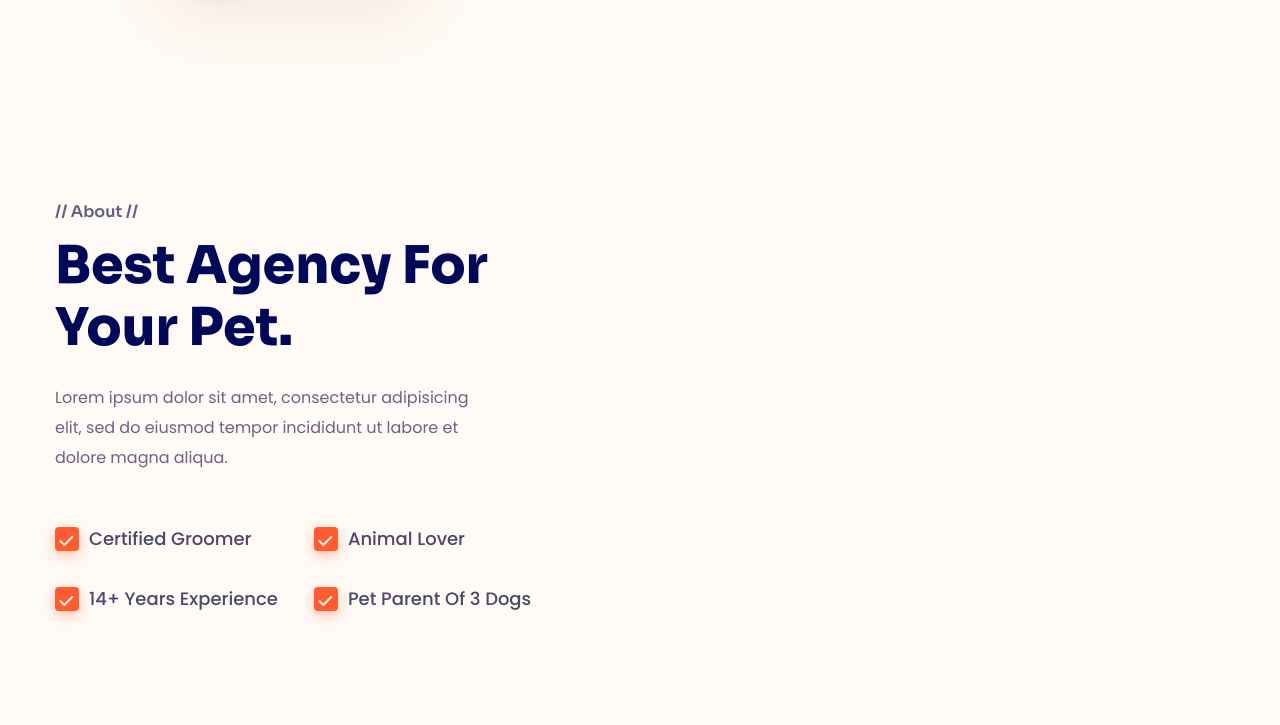
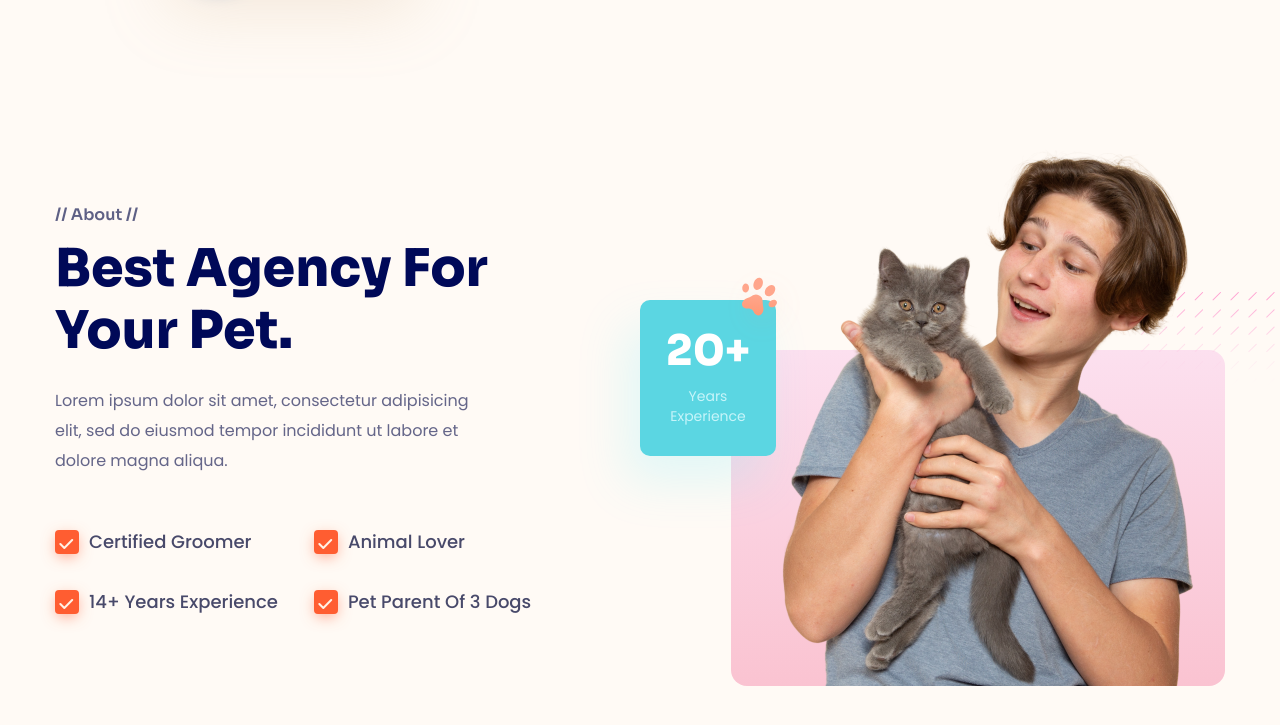
Before and after one commit to Learncode-every-day/Project-04, a plain HTML site: page index.html in a window 1280 px wide. Shown: the part 761-1486 px from the top of the page. Drawn offline with Linux system fonts and the light colour scheme; files whose address does not match are found by name.

Commit message:
Make about #2

```diff
--- a/assets/css/style.css
+++ b/assets/css/style.css
@@ -294,14 +294,18 @@ a {
 
 /* ===== About ===== */
 .about {
-    margin-top: 137px;
-    padding: 70px 0;
+    margin-top: 138px;
 }
 
 .about__inner {
     display: grid;
     /* Sẽ có được 2 cột như nhau */
     grid-template-columns: 1fr 1fr;
+    align-items: center;
+}
+
+.about__media {
+    position: relative;
 }
 
 .about__label {
@@ -358,3 +362,65 @@ a {
     top: 4px;
     left: 4px;
 }
+
+.about__card {
+    position: absolute;
+    top: 165px;
+    left: 0;
+    width: 136px;
+    padding: 30px 26px;
+    border-radius: 10px;
+    background: #5bd6e2;
+    box-shadow: -15px 26px 48px 0px rgba(85, 240, 255, 0.17);
+    text-align: center;
+}
+
+.about__card-title {
+    color: #fff;
+    font-family: Sora, sans-serif;
+    font-size: 4.2rem;
+    font-weight: 700;
+    line-height: 1; /* 100% */
+}
+
+.about__card-desc {
+    margin-top: 14px;
+    color: #c6f4f9;
+    font-size: 14px;
+    line-height: 1.43; /* 142.857% */
+}
+
+.about__card-decor {
+    position: absolute;
+    top: -38px;
+    right: -30px;
+}
+
+.about__img-wrap {
+    position: relative;
+    width: 494px;
+    margin-left: auto;
+}
+
+.about__img-wrap::after {
+    position: absolute;
+    content: "";
+    inset: auto 0 0 0;
+    border-radius: 16px;
+    background: linear-gradient(180deg, #fce0ef 0%, #fac3d1 100%);
+    height: 336px;
+    z-index: -1;
+}
+
+.about__img {
+    width: 450px;
+    display: block;
+    margin: 0 auto;
+}
+
+.about__media-decor {
+    position: absolute;
+    top: 157px;
+    right: -50px;
+    z-index: -1;
+}
--- a/index.html
+++ b/index.html
@@ -285,7 +285,32 @@
                                 </span>
                             </div>
                         </section>
-                        <div class="about__media"></div>
+                        <div class="about__media">
+                            <!-- About cart -->
+                            <div class="about__card">
+                                <b class="about__card-title">20+</b>
+                                <p class="about__card-desc">Years Experience</p>
+                                <img
+                                    src="./assets/icon/about-decor-1.svg"
+                                    alt=""
+                                    class="about__card-decor"
+                                />
+                            </div>
+                            <!-- About image wrapper -->
+                            <figure class="about__img-wrap">
+                                <img
+                                    src="./assets/img/about-1.png"
+                                    alt=""
+                                    class="about__img"
+                                />
+                            </figure>
+
+                            <img
+                                src="./assets/icon/about-decor-2.svg"
+                                alt=""
+                                class="about__media-decor"
+                            />
+                        </div>
                         <div class="about__media"></div>
                         <section class="about__content"></section>
                     </div>
```
Also changed, not shown: assets/icon/about-decor-1.svg (added), assets/icon/about-decor-2.svg (added), assets/img/about-1.png (added).
